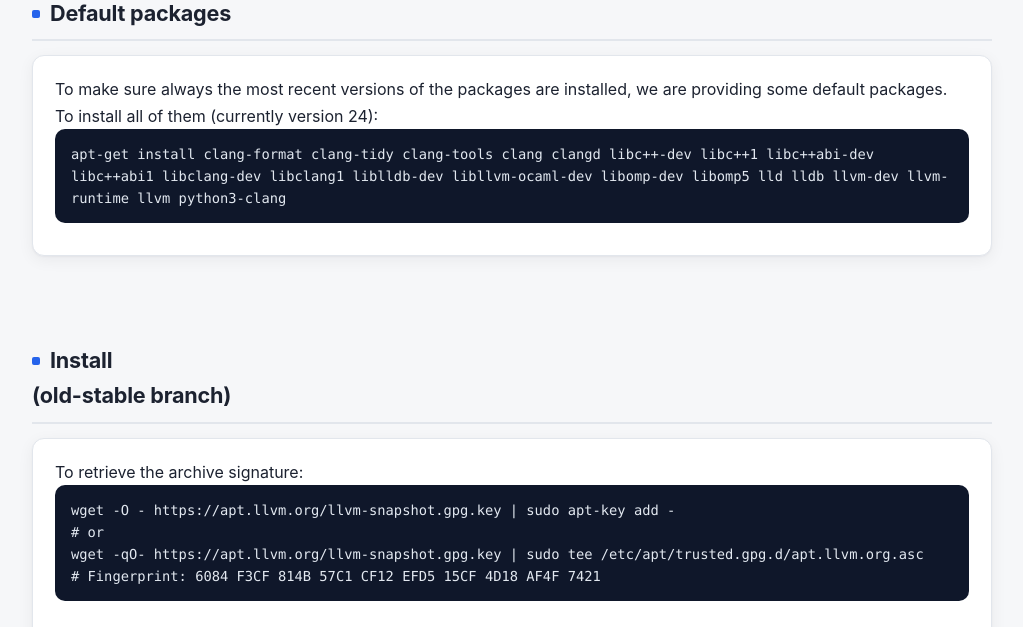
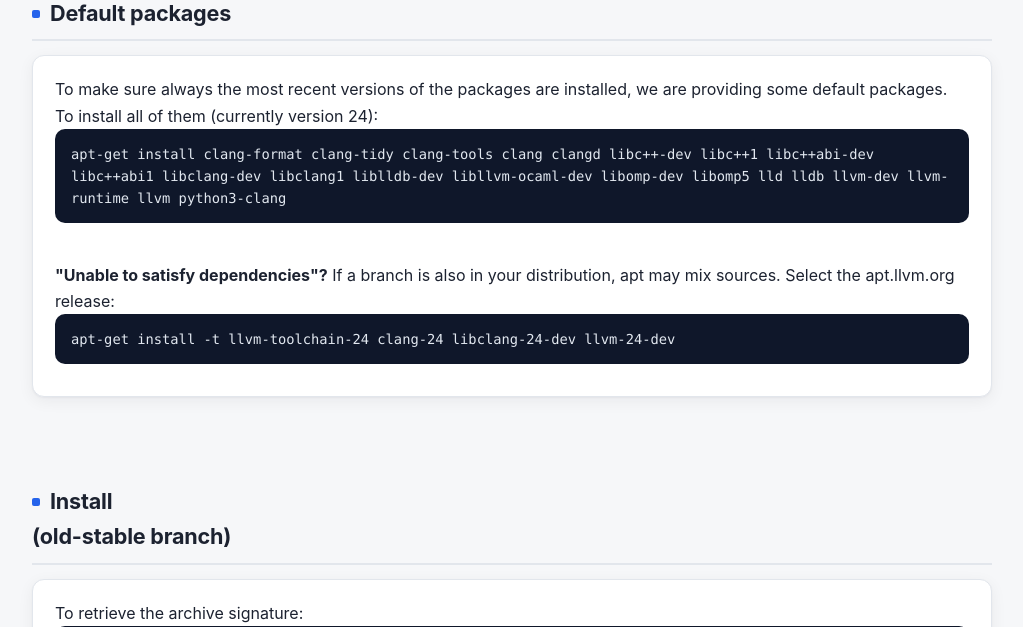
Before and after one commit to opencollab/llvm-jenkins.debian.net, a PHP site: page / in a window 1280 px wide. Shown: the part 5287-5914 px from the top of the page, without its empty margins (128-1151 px from the left). Run offline with PHP 8.4, Linux system fonts and the light colour scheme.

Commit message:
index.php: document apt source mixing fix (-t llvm-toolchain-N)

```diff
--- a/index.php
+++ b/index.php
@@ -308,6 +308,11 @@ deb-src http://apt.llvm.org/resolute/ llvm-toolchain-resolute-<?=$qualificationB
           To make sure always the most recent versions of the packages are installed, we are providing some default packages.<br />To install all of them (currently version <?=$devBranch?>):
 <p class="www_code">
         apt-get install clang-format clang-tidy clang-tools clang clangd libc++-dev libc++1 libc++abi-dev libc++abi1 libclang-dev libclang1 liblldb-dev libllvm-ocaml-dev libomp-dev libomp5 lld lldb llvm-dev llvm-runtime llvm python3-clang
+</p>
+<br />
+<b>"Unable to satisfy dependencies"?</b> If a branch is also in your distribution, apt may mix sources. Select the apt.llvm.org release:
+<p class="www_code">
+        apt-get install -t llvm-toolchain-<?=$devBranch?> clang-<?=$devBranch?> libclang-<?=$devBranch?>-dev llvm-<?=$devBranch?>-dev
 </p>
 </div>
 
```
